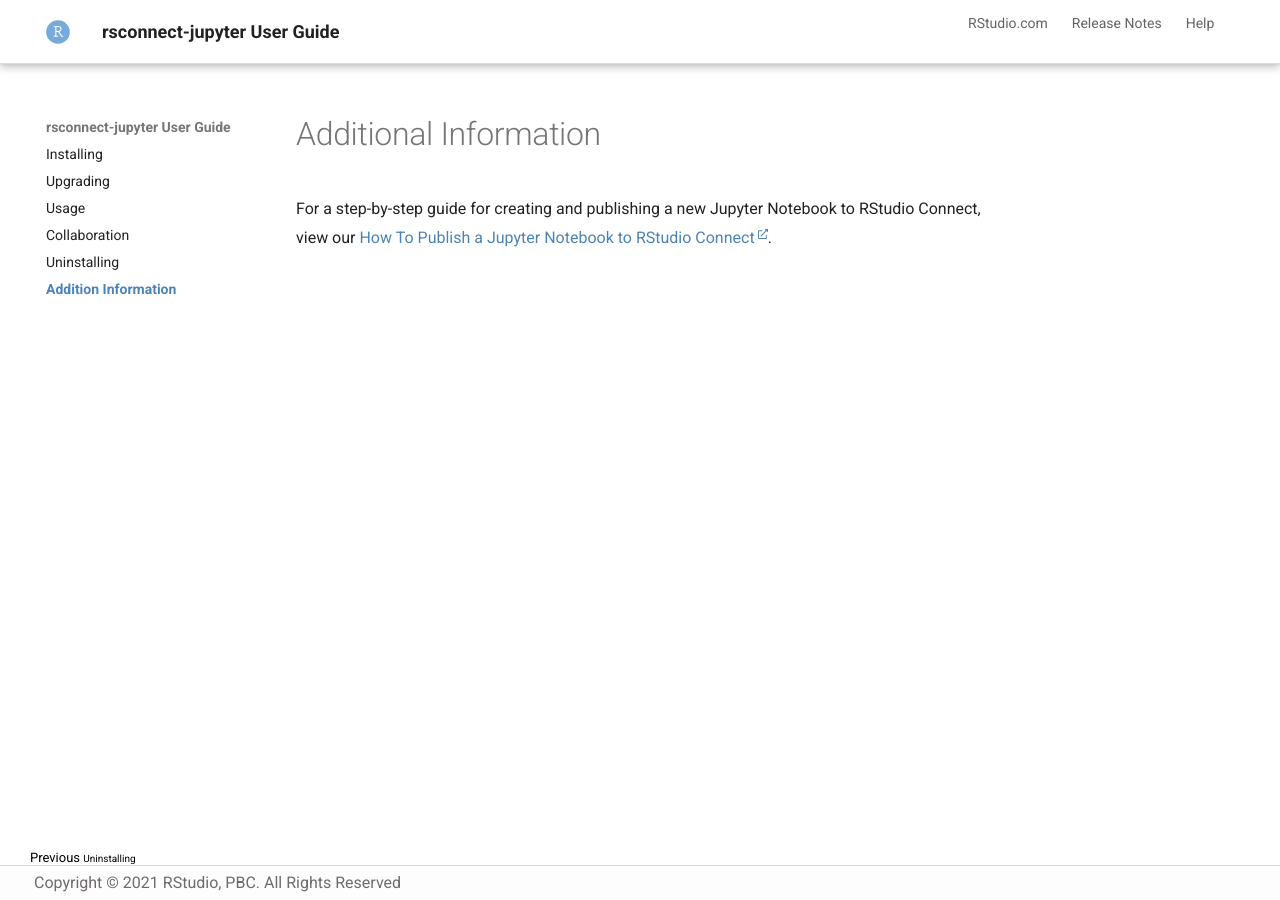
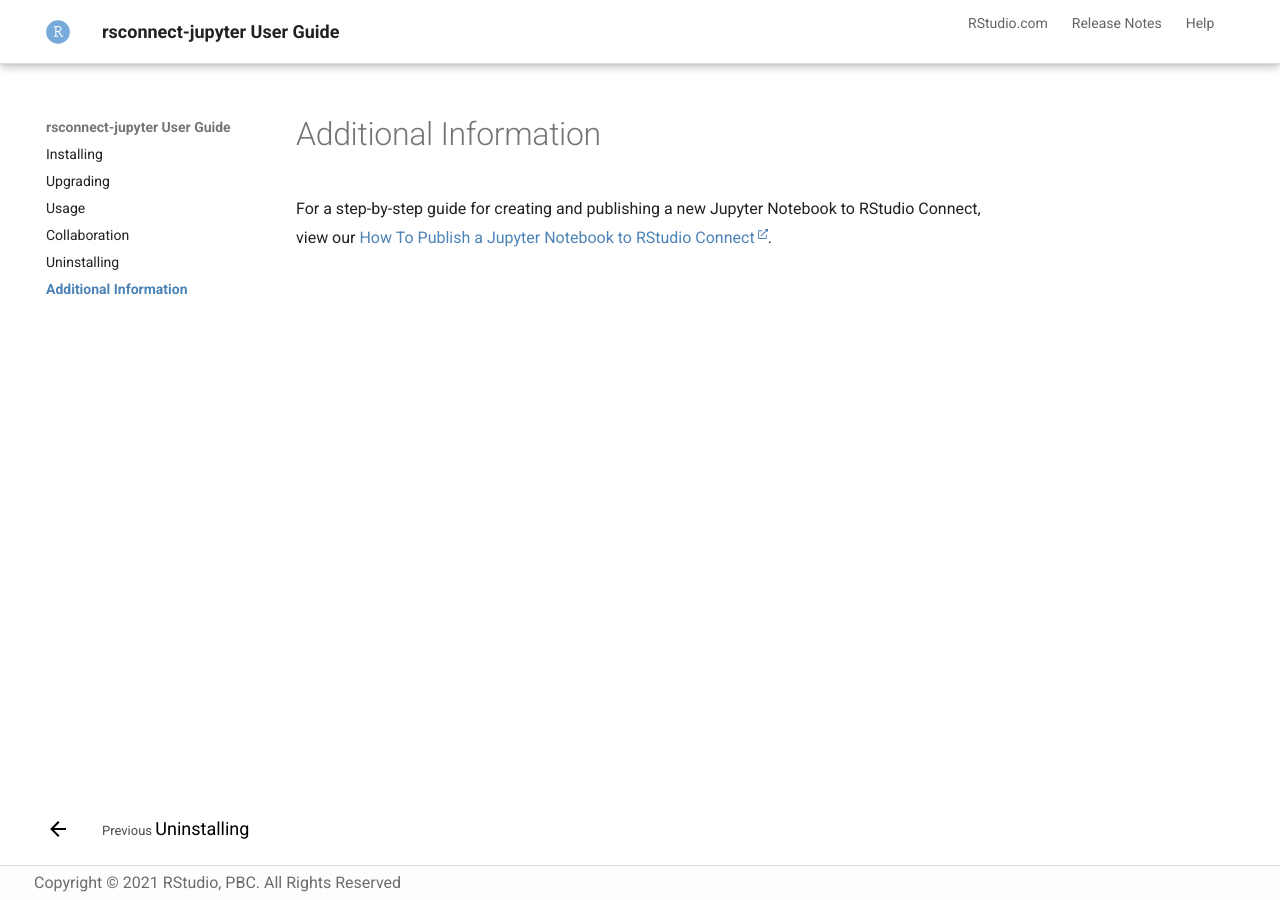
Before and after one commit to rstudio/rsconnect-jupyter, an MkDocs documentation site: the page built from docs/docs/additional-info.md, in a window 1280 px wide. Built offline with MkDocs 1.6.1 and Material for MkDocs 9.7.7, drawn with Linux system fonts in a browser that asks for light colours.

Commit message:
Fixing footer and adding updated css

```diff
--- a/docs/docs/css/custom.css
+++ b/docs/docs/css/custom.css
@@ -92,12 +92,12 @@
     background-color:  #4c83b6;
 }
 
-.md-footer-nav {
-    background-color: #fff;
-    color: #000;
+.md-footer {
+    background-color: #fff !important;
+    color: #000  !important;
 }
 
-.md-footer-nav__direction {
+.md-footer__direction {
     color: #000;
     font-size: .65rem;
 }
@@ -117,6 +117,11 @@
 .md-footer-meta.md-typeset a {
     color: #6F6B6B !important;
     font-weight: 400;
+}
+
+.md-footer-nav {
+    background-color: #fff;
+    color: #000;
 }
 
 .md-typeset .tabbed-set>label {
--- a/docs/mkdocs.yml
+++ b/docs/mkdocs.yml
@@ -15,7 +15,7 @@
 - 'Usage': 'usage.md'
 - 'Collaboration': 'collaboration.md'
 - 'Uninstalling': 'uninstalling.md'
-- 'Addition Information': 'additional-info.md'
+- 'Additional Information': 'additional-info.md'
 
 markdown_extensions:
   - admonition
--- a/docs/overrides/partials/footer.html
+++ b/docs/overrides/partials/footer.html
@@ -9,30 +9,24 @@
 
       <!-- Link to previous and/or next page -->
   {% if page.previous_page or page.next_page %}
-      <div class="md-footer-nav">
-        <nav class="md-footer-nav__inner md-grid">
+  <nav class="md-footer__inner md-grid" aria-label="{{ lang.t('footer.title') }}">
 
         <!-- Link to previous page -->
         {% if page.previous_page %}
           {% if page.previous_page.title != "──────────────" %}
             {% set previous_page = page.previous_page %}
 
-              <a href="{{ previous_page.url | url }}"
-                title="{{ previous_page.title }}"
-                class="md-flex md-footer-nav__link md-footer-nav__link--prev"
-                rel="prev">
-              <div class="md-flex__cell md-flex__cell--shrink">
-                <i class="md-icon md-icon--arrow-back
-                      md-footer-nav__button"></i>
+            <a href="{{ page.previous_page.url | url }}" class="md-footer__link md-footer__link--prev" rel="prev">
+              <div class="md-footer__button md-icon">
+                {% include ".icons/material/arrow-left.svg" %}
               </div>
-              <div class="md-flex__cell md-flex__cell--stretch
-                    md-footer-nav__title">
-                <span class="md-flex__ellipsis">
-                  <span class="md-footer-nav__direction">
+              <div class="md-footer__title">
+                <div class="md-ellipsis">
+                  <span class="md-footer__direction">
                     {{ lang.t("footer.previous") }}
                   </span>
-                  {{ previous_page.title }}
-                </span>
+                  {{ page.previous_page.title }}
+                </div>
               </div>
             </a>
           {% endif %}
@@ -44,22 +38,17 @@
           {% if page.next_page.title != "──────────────" %}
             {% set next_page = page.next_page %}
 
-              <a href="{{ next_page.url | url }}"
-                  title="{{ next_page.title }}"
-                  class="md-flex md-footer-nav__link md-footer-nav__link--next"
-                  rel="next">
-                <div class="md-flex__cell md-flex__cell--stretch
-                      md-footer-nav__title">
-                  <span class="md-flex__ellipsis">
-                    <span class="md-footer-nav__direction">
+            <a href="{{ page.next_page.url | url }}" class="md-footer__link md-footer__link--next" rel="next">
+              <div class="md-footer__title">
+                <div class="md-ellipsis">
+                  <span class="md-footer__direction">
                     {{ lang.t("footer.next") }}
                   </span>
-                    {{ next_page.title }}
-                  </span>
+                  {{ page.next_page.title }}
                 </div>
-                <div class="md-flex__cell md-flex__cell--shrink">
-                  <i class="md-icon md-icon--arrow-forward
-                        md-footer-nav__button"></i>
+              </div>
+              <div class="md-footer__button md-icon">
+                {% include ".icons/material/arrow-right.svg" %}
               </div>
             </a>
             {% endif %}
```
Lines whose indentation alone changed are shown as unchanged.
